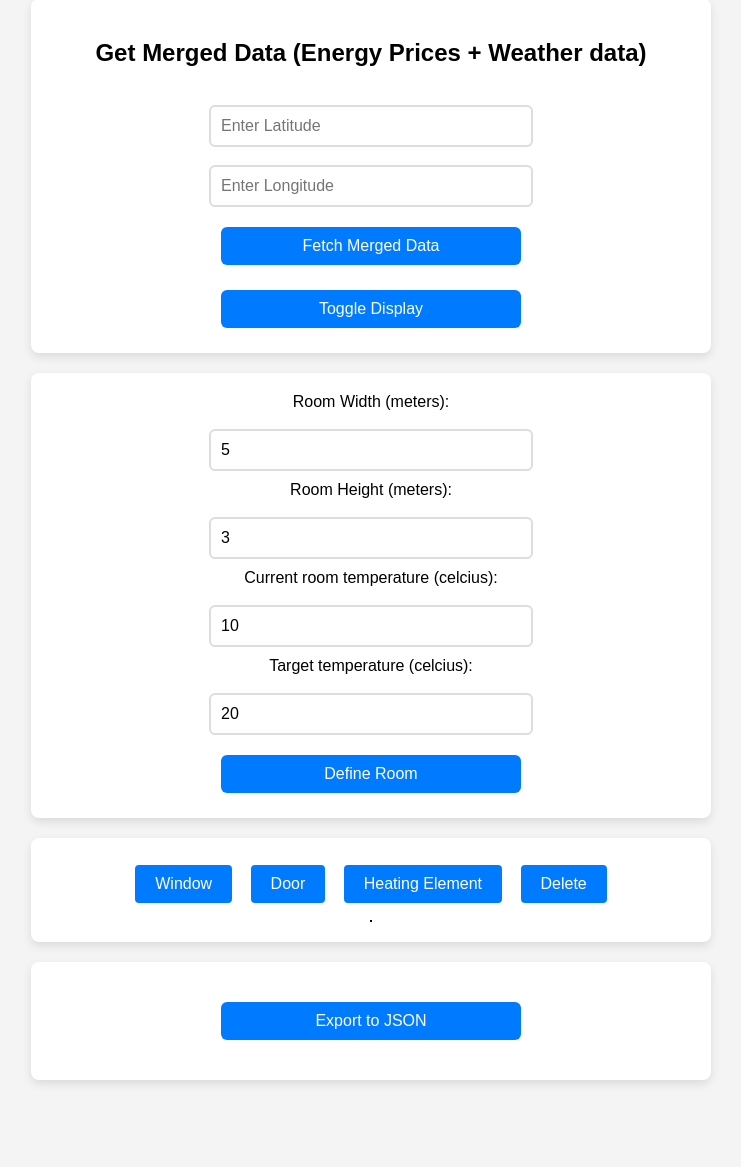
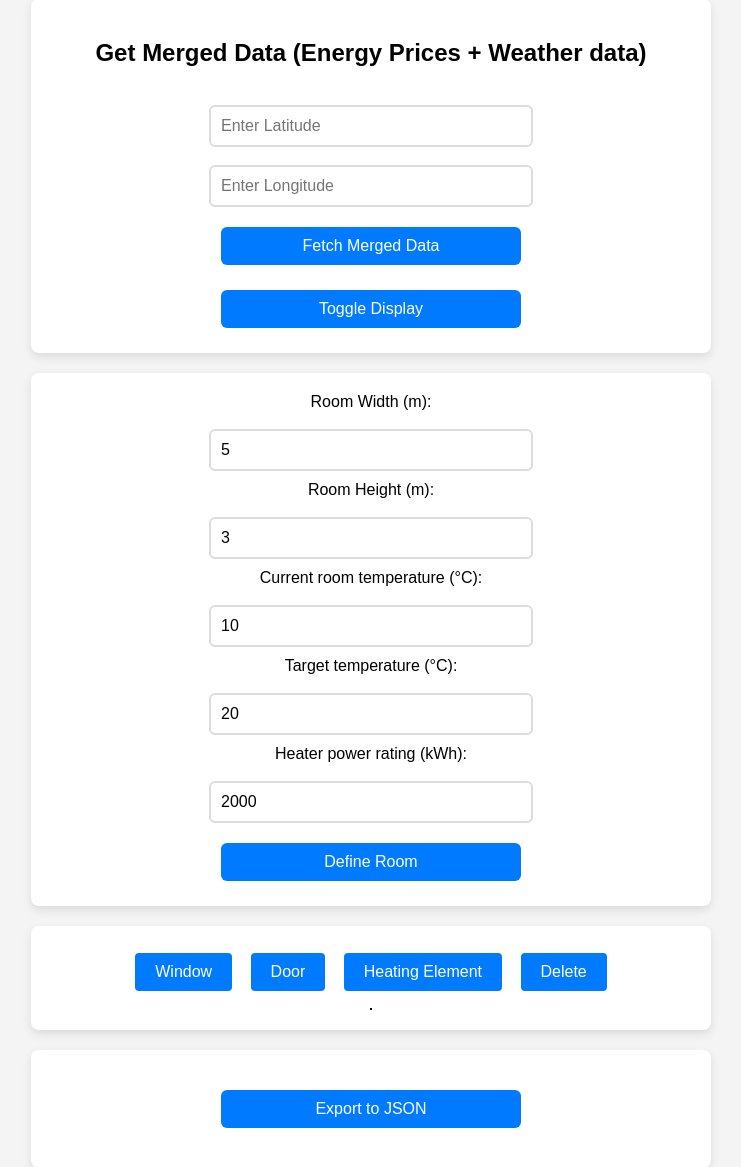
Before and after one commit to BexLeetBox/Cost-Optimization-of-Room-Heating-MiA-, a Flask app: page / in a window 1280 px wide. Shown: the part 291-1458 px from the top of the page, without its empty margins (269-1010 px from the left). Before the commit the page ends 1375 px from the top, so only its background shows below. Run offline with Flask 3, Linux system fonts and the light colour scheme; some libraries are stand-ins or nearby versions.

Commit message:
cleaning up

```diff
--- a/app.py
+++ b/app.py
@@ -149,17 +149,6 @@ def download_msh():
 
     return send_file(msh_file_path, as_attachment=True)
 
-@app.route('/run-simulation', methods=['GET'])
-def run_simulation():
-    """Runs the OpenModelica heat conduction simulation."""
-    script_path = os.path.join(os.getcwd(), "run_simulation.py")
-    result = subprocess.run(["python", script_path], capture_output=True, text=True)
-
-    if result.returncode == 0:
-        return jsonify({"status": "success", "message": "Simulation completed!"})
-    else:
-        return jsonify({"status": "error", "message": result.stderr}), 500
-
 
 
 if __name__ == '__main__':
--- a/templates/index.html
+++ b/templates/index.html
@@ -66,14 +66,16 @@
 
 
     <div class="section">
-        <label for="roomWidth">Room Width (meters): </label>
+        <label for="roomWidth">Room Width (m): </label>
         <input type="number" id="roomWidth" value="5">
-        <label for="roomHeight">Room Height (meters): </label>
+        <label for="roomHeight">Room Height (m): </label>
         <input type="number" id="roomHeight" value="3">
-        <label for="roomHeight">Current room temperature (celcius): </label>
+        <label for="roomHeight">Current room temperature (°C): </label>
         <input type="number" id="startTemp" value="10">
-        <label for="roomHeight">Target temperature (celcius): </label>
+        <label for="roomHeight">Target temperature (°C): </label>
         <input type="number" id="targetTemp" value="20">
+        <label for="roomHeight">Heater power rating (kWh): </label>
+        <input type="number" id="targetTemp" value="2000">
         <button onclick="defineRoom()">Define Room</button>
     </div>
 
```
Also changed, not shown: 2 other files.
